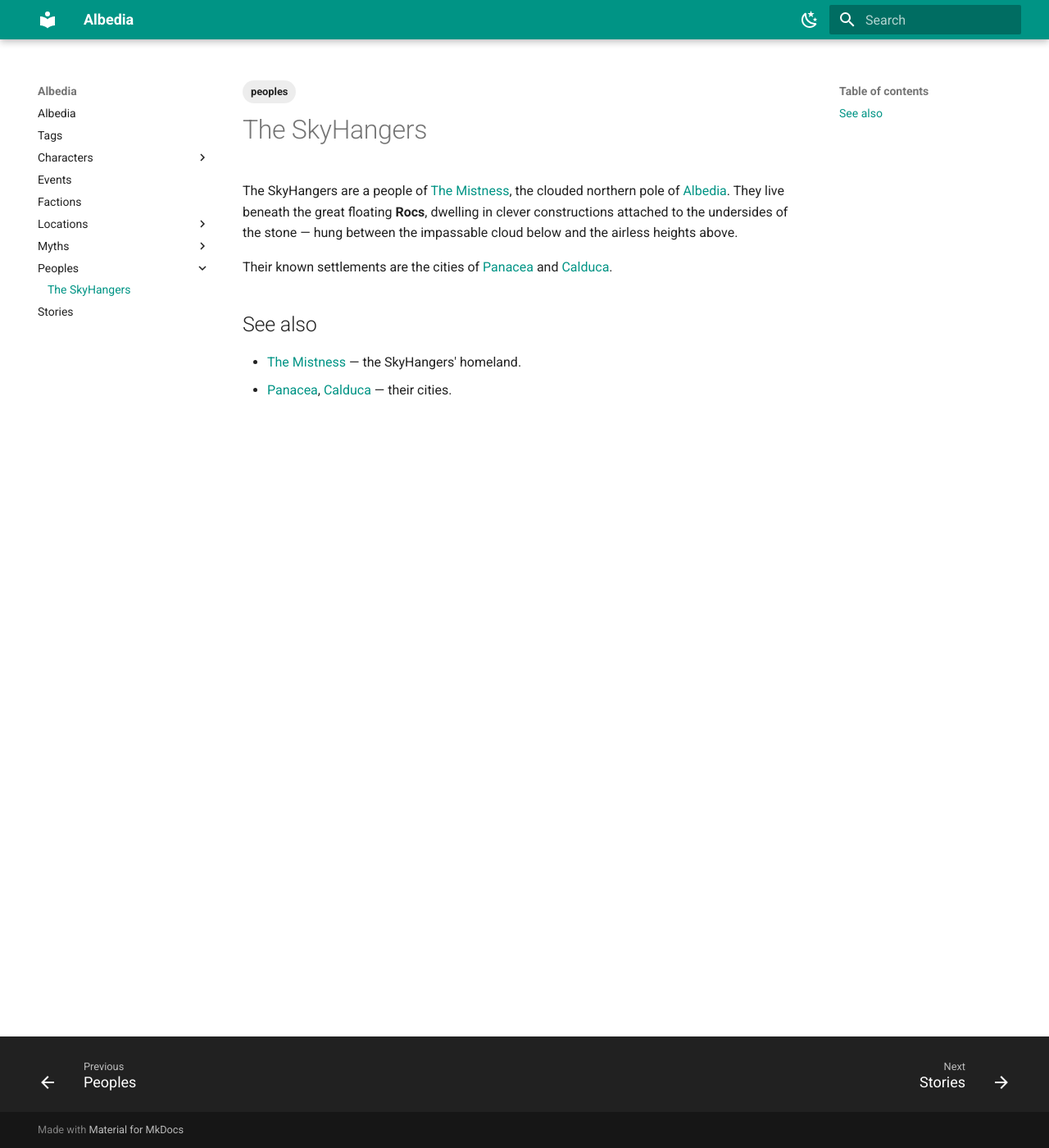
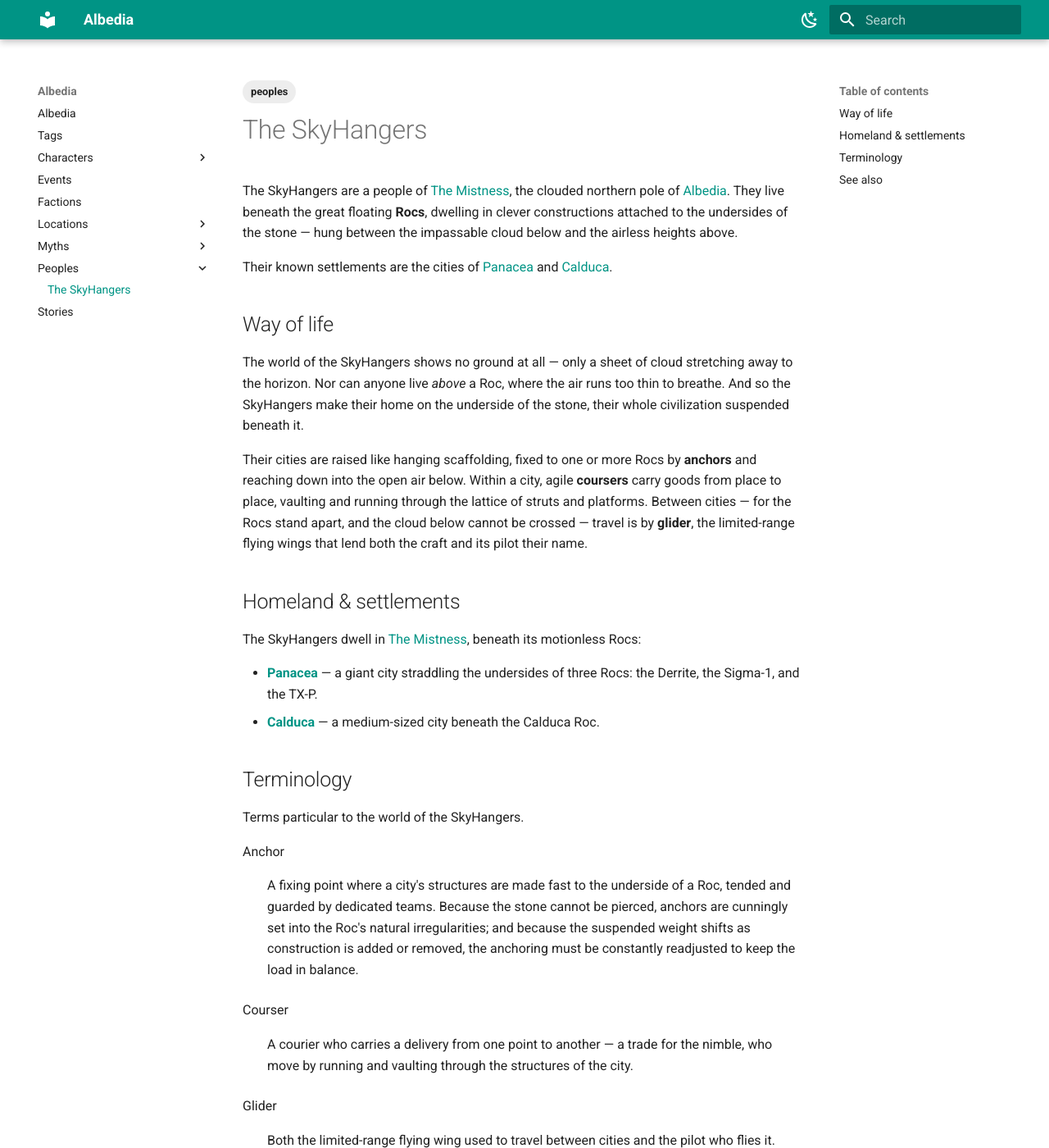
Before and after one commit to tk-auto/albedia, an MkDocs documentation site: the page built from docs/peoples/the-skyhangers.md, in a window 1280 px wide and 1400 px high. Shown: the whole window at 82% size. Built offline with MkDocs 1.6.1 and Material for MkDocs 9.7.7, drawn with Linux system fonts in a browser that asks for light colours; some of the changed text lies outside the part shown.

Commit message:
Flesh out the SkyHangers with a Terminology section (#5)
Expand the SkyHangers with their way of life beneath the Rocs — a
groundless world of cloud, hanging scaffold-cities, and glider travel
between them — drawn from the early notes. Add a Terminology section
defining Anchor, Courser, Glider, and Roc. Record Panacea as a giant
city and Calduca as medium-sized.


Claude-Session: https://claude.ai/code/session_01W5PiA63XjW16BE9XqNEmWX

Co-authored-by: Claude <noreply@anthropic.com>

```diff
--- a/docs/peoples/the-skyhangers.md
+++ b/docs/peoples/the-skyhangers.md
@@ -8,15 +8,65 @@ tags:
 
 The SkyHangers are a people of [The Mistness](../locations/the-mistness.md), the
 clouded northern pole of [Albedia](../index.md). They live beneath the great
-floating **Rocs**, dwelling in clever constructions attached to the undersides
-of the stone — hung between the impassable cloud below and the airless heights
+floating **Rocs**, dwelling in clever constructions attached to the undersides of
+the stone — hung between the impassable cloud below and the airless heights
 above.
 
 Their known settlements are the cities of [Panacea](../locations/panacea.md) and
 [Calduca](../locations/calduca.md).
 
+## Way of life
+
+The world of the SkyHangers shows no ground at all — only a sheet of cloud
+stretching away to the horizon. Nor can anyone live *above* a Roc, where the air
+runs too thin to breathe. And so the SkyHangers make their home on the underside
+of the stone, their whole civilization suspended beneath it.
+
+Their cities are raised like hanging scaffolding, fixed to one or more Rocs by
+**anchors** and reaching down into the open air below. Within a city, agile
+**coursers** carry goods from place to place, vaulting and running through the
+lattice of struts and platforms. Between cities — for the Rocs stand apart, and
+the cloud below cannot be crossed — travel is by **glider**, the limited-range
+flying wings that lend both the craft and its pilot their name.
+
+## Homeland & settlements
+
+The SkyHangers dwell in [The Mistness](../locations/the-mistness.md), beneath its
+motionless Rocs:
+
+- **[Panacea](../locations/panacea.md)** — a giant city straddling the undersides
+  of three Rocs: the Derrite, the Sigma-1, and the TX-P.
+- **[Calduca](../locations/calduca.md)** — a medium-sized city beneath the
+  Calduca Roc.
+
+## Terminology
+
+Terms particular to the world of the SkyHangers.
+
+Anchor
+:   A fixing point where a city's structures are made fast to the underside of a
+    Roc, tended and guarded by dedicated teams. Because the stone cannot be
+    pierced, anchors are cunningly set into the Roc's natural irregularities; and
+    because the suspended weight shifts as construction is added or removed, the
+    anchoring must be constantly readjusted to keep the load in balance.
+
+Courser
+:   A courier who carries a delivery from one point to another — a trade for the
+    nimble, who move by running and vaulting through the structures of the city.
+
+Glider
+:   Both the limited-range flying wing used to travel between cities and the
+    pilot who flies it.
+
+Roc
+:   One of the great floating masses of stone from which the SkyHangers' cities
+    hang. A Roc is fixed and motionless; its stone cannot be pierced and does not
+    erode. The known Rocs are listed on
+    [The Mistness](../locations/the-mistness.md).
+
 ## See also
 
-- [The Mistness](../locations/the-mistness.md) — the SkyHangers' homeland.
+- [The Mistness](../locations/the-mistness.md) — the SkyHangers' homeland and its
+  Rocs.
 - [Panacea](../locations/panacea.md), [Calduca](../locations/calduca.md) — their
   cities.
```
Also changed, not shown: docs/locations/calduca.md (+3 -3 lines), docs/locations/panacea.md (+5 -4 lines).
